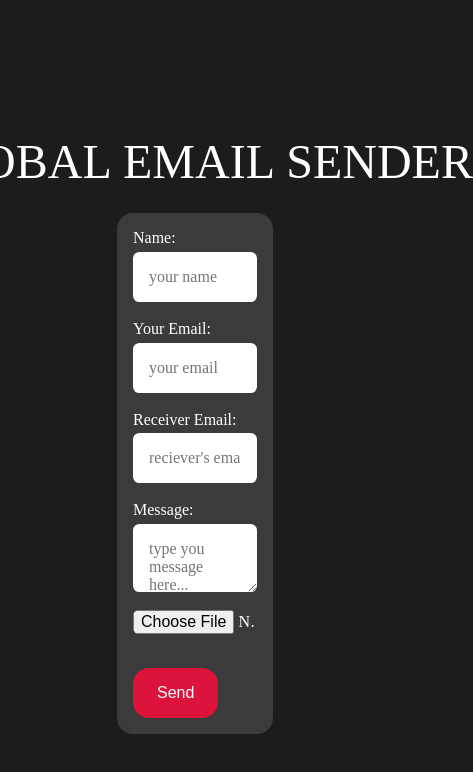
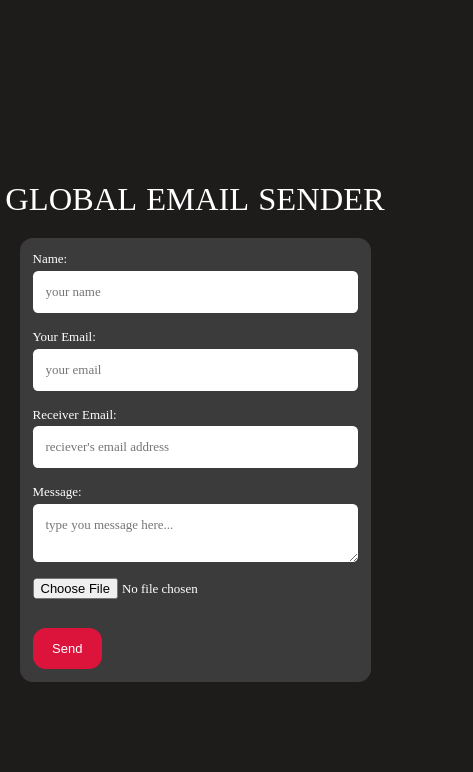
Before and after one commit to mahesh4net/global-email-sender, a plain HTML site: page index.html in a window 390 px wide. Shown: the whole page, 473 px wide, since content can reach past the window. Drawn offline with Linux system fonts and the light colour scheme.

Commit message:
responsive-adder

```diff
--- a/index.html
+++ b/index.html
@@ -12,9 +12,14 @@
             padding: 0;
         }
 
+        :root{
+          font-size: 16px;
+       }
+
         body {
+
             width: 100vw;
-            height: 100vh;
+            min-height: 100vh;
             display: flex;
             justify-content: center;
             align-items: center;
@@ -269,6 +274,121 @@
                 opacity: 1;
             }
         }
+
+
+
+
+
+
+
+       @media (max-width: 2000px){
+       :root{
+          font-size: 16px;
+       }
+
+        form{
+        width: 40%;
+       }
+
+       }
+
+       @media (max-width: 1440px){
+       :root{
+          font-size: 15px;
+       }
+
+        form{
+        width: 40%;
+       }
+
+       }
+
+       @media (max-width: 1024px){
+       :root{
+          font-size: 14px;
+       }
+
+        form{
+        width: 50%;
+       }
+
+       }
+
+       @media (max-width: 768px){
+       :root{
+          font-size: 13px;
+       }
+
+        form{
+        width: 60%;
+       }
+
+       }
+
+       @media (max-width: 625px){
+       :root{
+          font-size: 13px;
+       }
+
+        form{
+        width: 70%;
+       }
+
+       }
+
+       @media (max-width: 426px){
+
+       :root{
+          font-size: 13px;
+       }
+
+
+
+       .drop-main{
+        font-size: 2.5rem;
+       }
+
+        form{
+        width: 90%;
+       }
+
+       }
+
+       @media (max-width: 376px){
+
+       :root{
+          font-size: 13px;
+       }
+
+       .drop-main{
+        font-size: 2.2rem;
+       }
+
+        form{
+        width: 90%;
+       }
+
+       }
+
+       @media (max-width: 321px){
+
+       :root{
+          font-size: 12px;
+       }
+
+       .drop-main{
+        font-size: 1.5rem;
+       }
+
+        form{
+        width: 95%;
+       }
+
+       }
+
+
+
+
     </style>
 
 </head>
```
